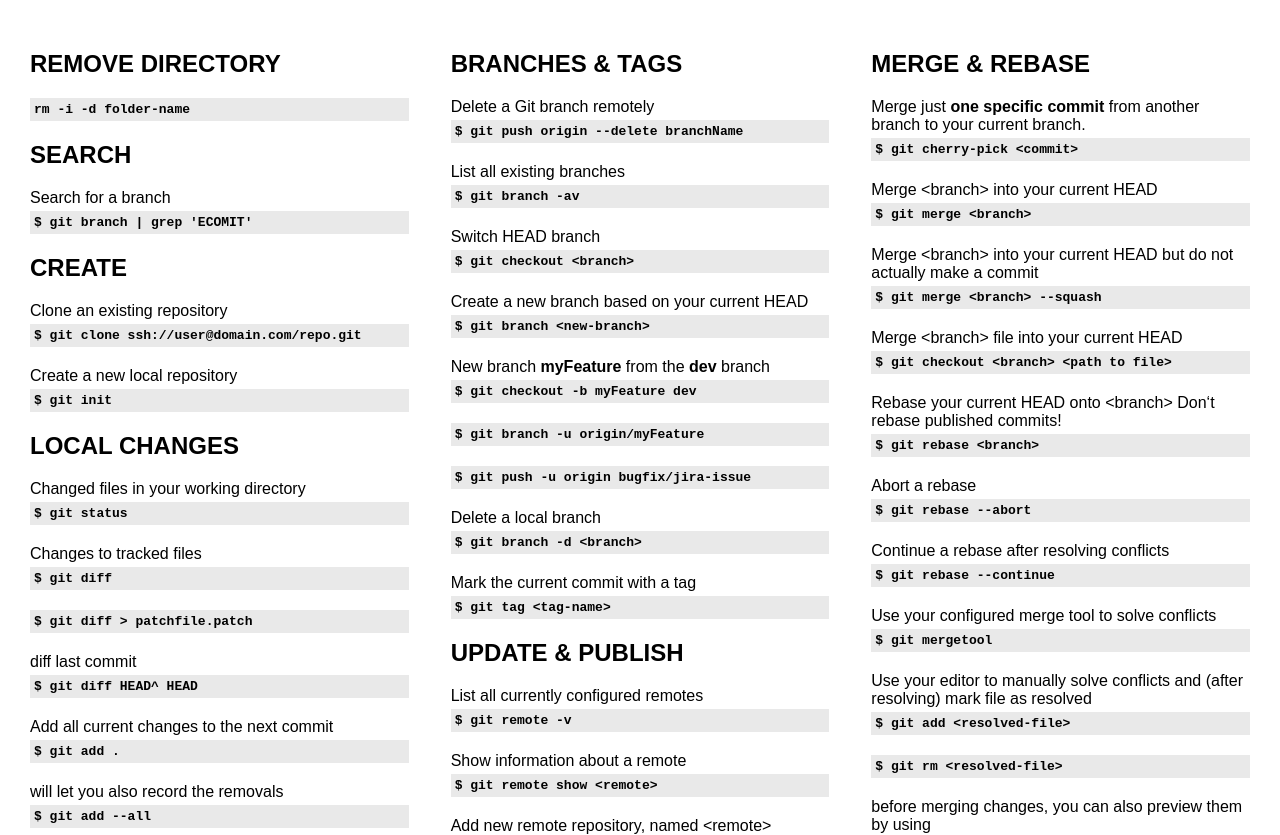
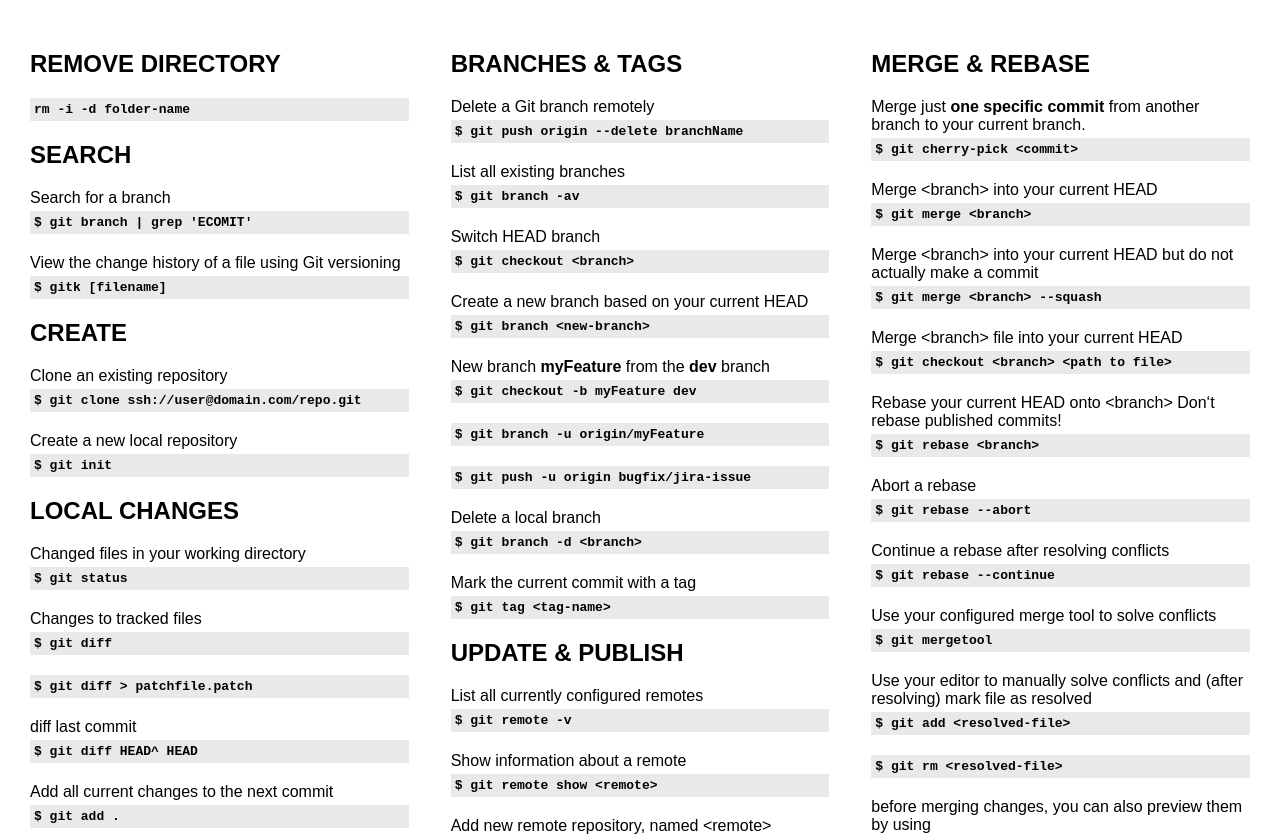
Before and after one commit to fret2buzz/fret2buzz.github.io, a plain HTML site: page index.html in a window 1280 px wide. Shown: the top 835 px of the page. Drawn offline with Linux system fonts and the light colour scheme.

Commit message:
View the change history of a file using Git versioning

```diff
--- a/index.html
+++ b/index.html
@@ -34,9 +34,12 @@
       <td>
         <h2>Remove directory</h2>
         <code>rm -i -d folder-name</code>
+
         <h2>SEARCH</h2>
         Search for a branch
         <code>$ git branch | grep 'ECOMIT'</code>
+        View the change history of a file using Git versioning
+        <code>$ gitk [filename]</code>
          <h2>CREATE</h2>
         Clone an existing repository
         <code>$ git clone ssh://user@domain.com/repo.git</code>
```
